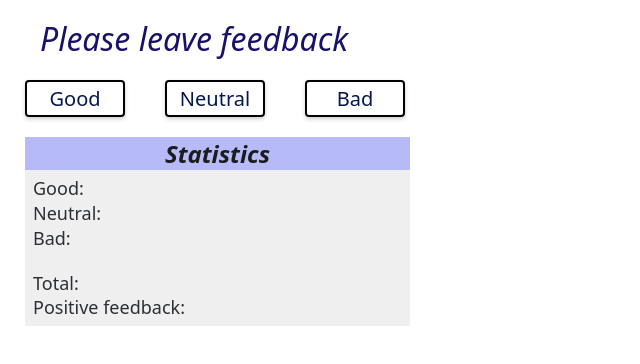
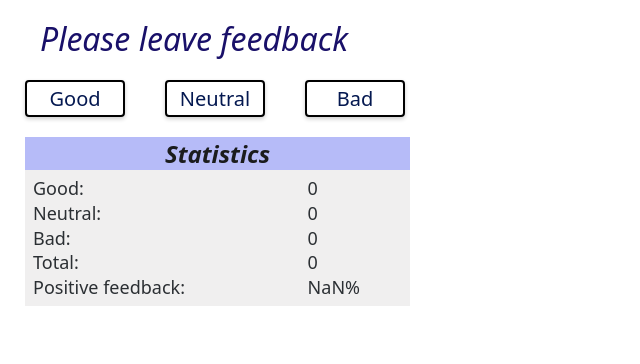
Before and after one commit to Vitamin-JS/goit-react-hw-02-feedback, a React (Create React App) app: page / in a window 1280 px wide. Shown: the top 364 px of the page, without its empty margins (0-640 px from the left). Built offline with nearby package versions, Linux system fonts and the light colour scheme.

Commit message:
Add calculation and render feedbacks, total, %positive

```diff
--- a/src/App.js
+++ b/src/App.js
@@ -13,24 +13,17 @@ class App extends Component {
     return `${name.slice(0, 1).toUpperCase()}${name.slice(1).toLowerCase()}`;
   };
 
-  getItemNameForStat = item => {
-    const itemName = Object.keys(item);
-    return `${itemName.slice(0, 1).toUpperCase()}${itemName
-      .slice(1)
-      .toLowerCase()}`;
-  };
-
   handleLeaveFeedback = item => {
     this.setState(prevState => ({ [item]: prevState[item] + 1 }));
     console.log(this.state);
   };
 
   countTotalFeedback = () => {
-    console.log(Object.values(this.state).reduce((acc, item) => acc + item, 0));
+    return Object.values(this.state).reduce((acc, item) => acc + item, 0);
   };
 
   positiveFeedbackPercent = countTotalFeedback => {
-    console.log(this.state.good.value / countTotalFeedback);
+    return Math.round((this.state.good * 100) / this.countTotalFeedback());
   };
 
   render() {
@@ -43,10 +36,11 @@ class App extends Component {
         />
 
         <Statistics
-          feedbackList={this.state}
-          getItemNameForStat={this.getItemNameForStat}
-          total={this.countTotalFeedback}
-          positiveFeedbackPercent={this.positiveFeedbackPercent}
+          good={this.state.good}
+          bad={this.state.bad}
+          neutral={this.state.neutral}
+          total={this.countTotalFeedback()}
+          positiveFeedbackPercent={this.positiveFeedbackPercent()}
         />
       </>
     );
--- a/src/components/Statistics/Statistics.js
+++ b/src/components/Statistics/Statistics.js
@@ -20,14 +20,14 @@ function Statistics({ good, neutral, bad, total, positiveFeedbackPercent }) {
             <td>Bad: </td>
             <td>{bad}</td>
           </tr>
-          <br></br>
+
           <tr className={s.valueStyle}>
             <td>Total: </td>
             <td>{total}</td>
           </tr>
           <tr className={s.valueStyle}>
             <td>Positive feedback: </td>
-            <td>{positiveFeedbackPercent}</td>
+            <td>{positiveFeedbackPercent}%</td>
           </tr>
         </tbody>
       </table>
```
